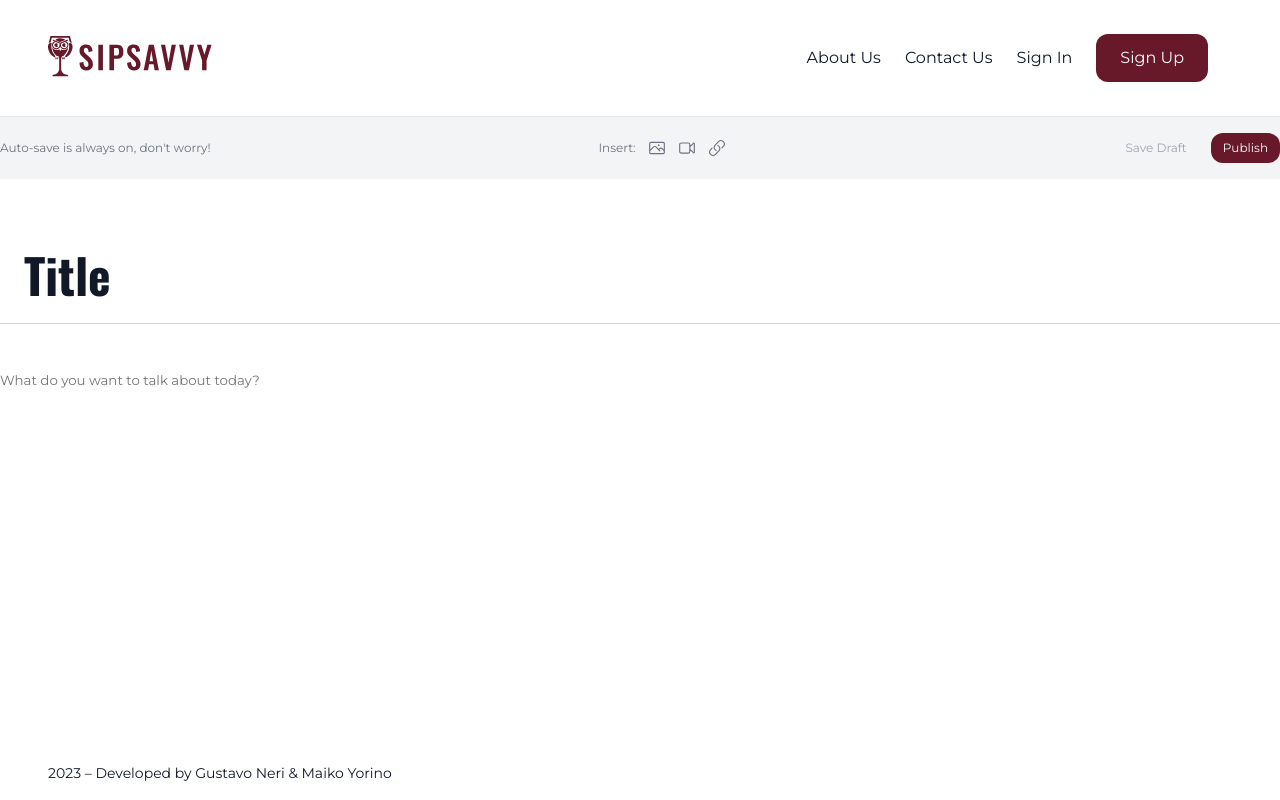
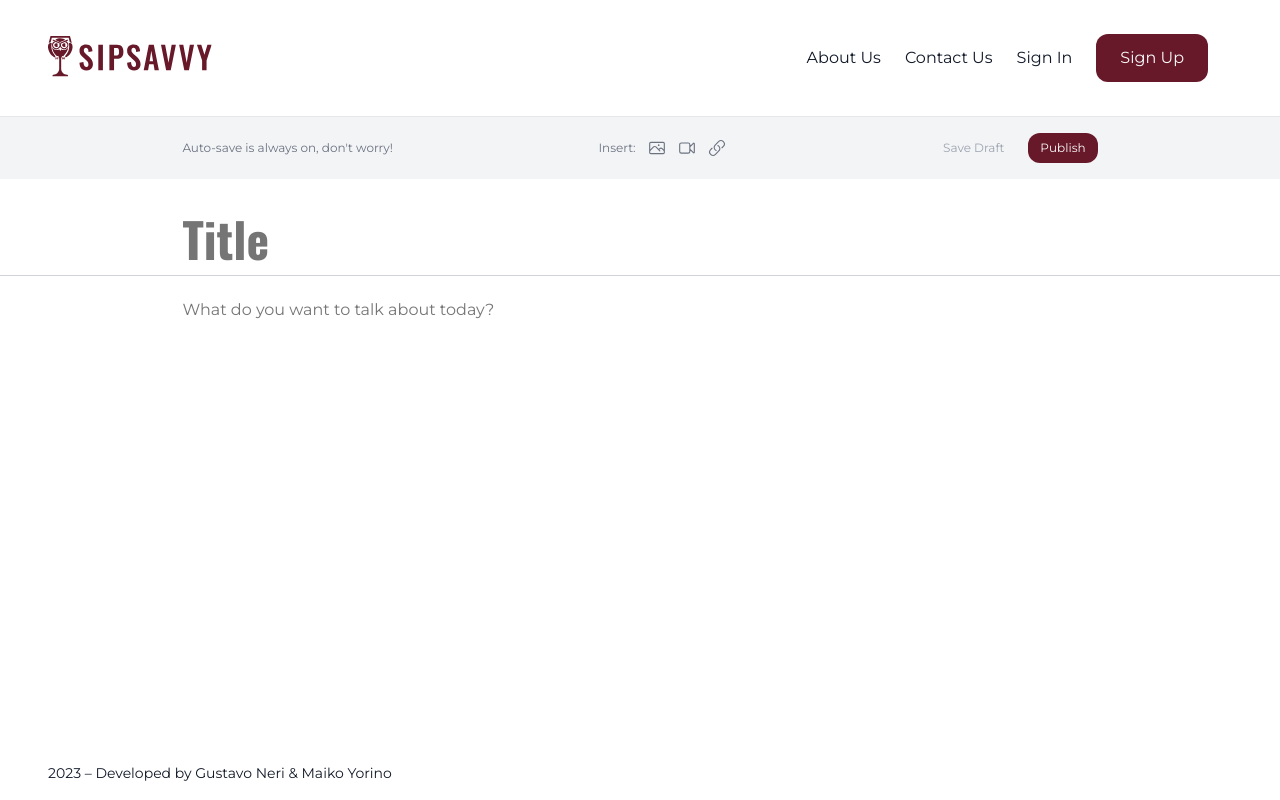
Before and after one commit to maiko-y77/SipSavvy-Gustavo-Maiko, a Next.js app in the folder client/: page /editor/new in a window 1280 px wide. Built offline with nearby package versions, Linux system fonts and the light colour scheme.

Commit message:
article editor design done

```diff
--- a/client/src/app/(writer)/editor/new/newArticle.module.scss
+++ b/client/src/app/(writer)/editor/new/newArticle.module.scss
@@ -3,8 +3,9 @@
 
 .container {
     width: 100%;
+    min-height: 600px;
 
-    color: var(--neutrals-greys-500, #6B7280);
+    color: $grey_500;
     font-family: $Montserrat;
     font-size: 12px;
     font-style: normal;
@@ -12,6 +13,9 @@
     line-height: 150%;
 
     form {
+        position: relative;
+        height: inherit;
+
         .actionsBar {
             width: 100%;
             height: fit-content;
@@ -20,12 +24,13 @@
 
             .wrapper {
                 width: 100%;
+                height: inherit;
                 height: fit-content;
-                max-width: 1344px;
                 margin: 0 auto;
                 display: flex;
                 align-items: center;
                 justify-content: space-between;
+                padding: 0 14.25%;
 
                 p.textContainer {
                     color: var(--neutrals-greys-500, #6B7280);
@@ -81,17 +86,20 @@
         }
 
         .editorContainer {
+            width: 100%;
+            min-height: calc(100vh - 180px);
+            max-height: fit-content;
             display: flex;
             flex-direction: column;
-            width: 100%;
-            height: 100%;
-            max-width: 1344px;
+            align-items: center;
+            justify-content: stretch;
+            gap: 0;
             margin: 0 auto;
 
-            .articleTitle,
-            .articleTitle::placeholder {
+            .articleTitle {
                 width: 100%;
                 color: $neutrals_black;
+                padding: 0 14.25%;
 
                 /* Heading 1 */
                 font-family: Oswald;
@@ -101,13 +109,19 @@
                 line-height: 150%;
                 /* 72px */
 
-                margin-block: 48px;
+                margin-block: 24px;
+                flex-grow: 0;
             }
 
             .articleContent {
+                width: 100%;
+                height: auto;
                 outline: 0;
                 border: 0;
                 font-family: Montserrat;
+                flex-grow: 10;
+                padding: 0 14.25%;
+                font-size: 16px;
             }
         }
     }
```
